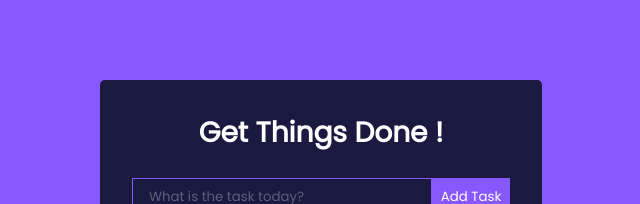
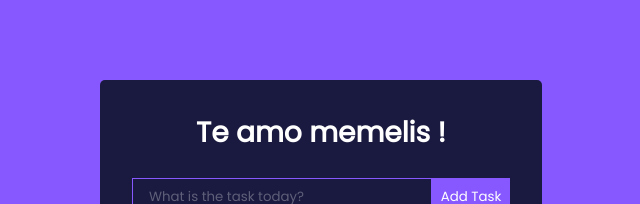
Before and after one commit to luis12007/Todo_test_aws_jenkins, a React (Create React App) app: page / in a window 1280 px wide. Shown: the top 204 px of the page, without its empty margins (319-959 px from the left). Built offline with nearby package versions, Linux system fonts and the light colour scheme.

Commit message:
testing the deploy

```diff
--- a/src/components/TodoWrapper.js
+++ b/src/components/TodoWrapper.js
@@ -42,7 +42,7 @@ export const TodoWrapper = () => {
 
   return (
     <div className="TodoWrapper">
-      <h1>Get Things Done !</h1>
+      <h1>{/* Get Things Done */}Te amo memelis !</h1>
       <TodoForm addTodo={addTodo} />
       {/* display todos */}
       {todos.map((todo) =>
```
Also changed, not shown: 1 other file (tests, documents, lock files or other folders).
